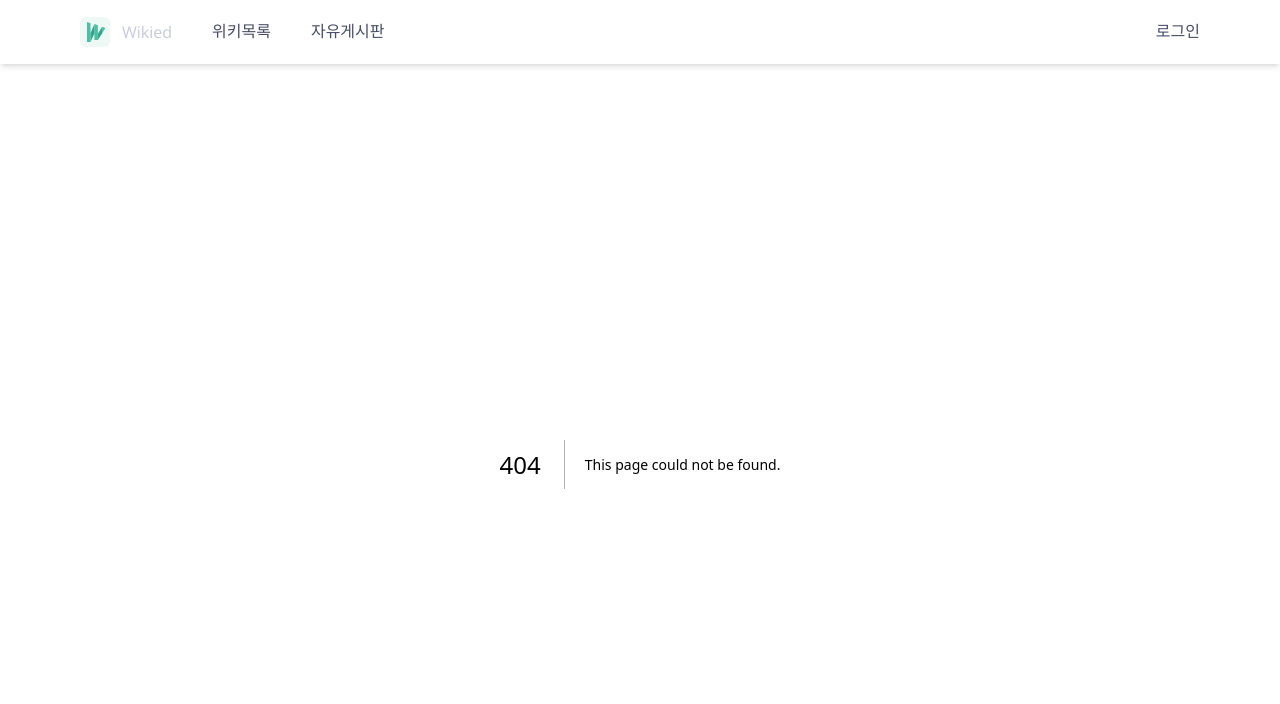
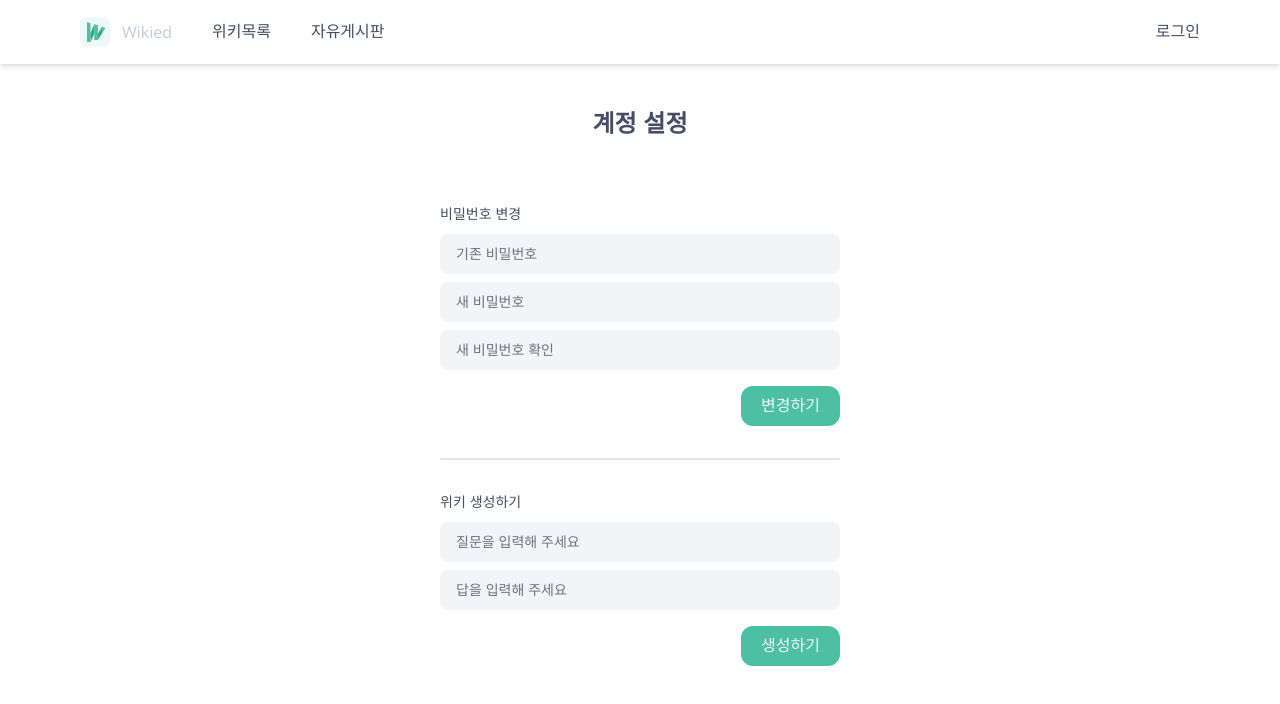
Before and after one commit to codeit-sprint-part3-5Bit/part3-project, a Next.js app: page /AccountSet in a window 1280 px wide. Before the commit this address had no page. Shown: the top 704 px of the page. Built offline with nearby package versions, Linux system fonts and the light colour scheme; a web font is replaced by a local one.

Commit message:
fix : 비밀번호 타입 지정

```diff
--- /dev/null
+++ b/src/pages/AccountSet/index.tsx
@@ -0,0 +1,176 @@
+import { useState, FormEvent, useEffect } from "react";
+import axios from "@/lib/axios";
+
+type QuestionData = {
+  securityQuestion: string;
+  securityAnswer: string;
+};
+
+type ApiResponse = {
+  message: string;
+};
+
+export default function Home() {
+  const [securityQuestion, setSecurityQuestion] = useState<string>("");
+  const [securityAnswer, setSecurityAnswer] = useState<string>("");
+  const [accessToken, setAccessToken] = useState<string | null>(null);
+  const [currentPassword, setCurrentPassword] = useState<string>("");
+  const [newPassword, setNewPassword] = useState<string>("");
+  const [confirmPassword, setConfirmPassword] = useState<string>("");
+
+  useEffect(() => {
+    const token = localStorage.getItem("accessToken");
+    setAccessToken(token);
+  }, []);
+
+  const handlePasswordChange = async (e: FormEvent) => {
+    e.preventDefault();
+
+    if (newPassword !== confirmPassword) {
+      alert("새 비밀번호와 비밀번호 확인이 일치하지 않습니다.");
+      return;
+    }
+
+    const passwordData = {
+      currentPassword,
+      password: newPassword,
+      passwordConfirmation: confirmPassword,
+    };
+
+    try {
+      const response = await axios.patch<ApiResponse>(
+        "users/me/password",
+        passwordData,
+        {
+          headers: {
+            "Content-Type": "application/json",
+            Authorization: `Bearer ${accessToken}`,
+          },
+        }
+      );
+
+      if (response.status === 200) {
+        alert("비밀번호가 성공적으로 변경되었습니다.");
+        setCurrentPassword("");
+        setNewPassword("");
+        setConfirmPassword("");
+      } else {
+        alert("비밀번호 변경에 실패했습니다.");
+      }
+    } catch (error) {
+      console.error("Error:", error);
+      alert("서버 오류가 발생했습니다.");
+    }
+  };
+
+  const handleSubmit = async (e: FormEvent) => {
+    e.preventDefault();
+
+    const data: QuestionData = {
+      securityQuestion,
+      securityAnswer,
+    };
+
+    try {
+      const response = await axios.post<ApiResponse>("/profiles", data, {
+        headers: {
+          "Content-Type": "application/json",
+          Authorization: `Bearer ${accessToken}`,
+        },
+      });
+
+      if (response.status === 201) {
+        alert(response.data.message);
+
+        setSecurityQuestion("");
+        setSecurityAnswer("");
+      } else {
+        alert("전송에 실패했습니다.");
+      }
+    } catch (error) {
+      console.error("Error:", error);
+      alert("서버 오류가 발생했습니다.");
+    }
+  };
+
+  return (
+    <div className="flex flex-col items-center justify-center h-[85vh]">
+      <h1 className="text-2xl font-semibold text-grayscale-500 mb-16">
+        계정 설정
+      </h1>
+      <div className="w-[25rem] h-[31rem] flex flex-col placeholder-grayscale-400">
+        <div className="pb-8 mb-8 border-b-2 border-b-grayscale-200">
+          <h2 className="flex text-sm text-grayscale-500 mb-2.5">
+            비밀번호 변경
+          </h2>
+          <form onSubmit={handlePasswordChange}>
+            <div className="flex flex-col gap-2">
+              <input
+                type="password"
+                value={currentPassword}
+                onChange={(e) => setCurrentPassword(e.target.value)}
+                required
+                placeholder="기존 비밀번호"
+                className="border-none px-4 bg-gray-100 rounded-lg placeholder:text-[14px]"
+              />
+              <input
+                type="password"
+                value={newPassword}
+                onChange={(e) => setNewPassword(e.target.value)}
+                required
+                placeholder="새 비밀번호"
+                className="border-none px-4 bg-gray-100 rounded-lg placeholder:text-[14px]"
+              />
+              <input
+                type="password"
+                value={confirmPassword}
+                onChange={(e) => setConfirmPassword(e.target.value)}
+                required
+                placeholder="새 비밀번호 확인"
+                className="border-none px-4 bg-gray-100 rounded-lg placeholder:text-[14px]"
+              />
+            </div>
+            <div className="flex justify-end">
+              <button
+                className="mt-4 text-gray-100 bg-green-200 py-2 px-5 rounded-xl"
+                type="submit"
+              >
+                변경하기
+              </button>
+            </div>
+          </form>
+        </div>
+
+        <h2 className="text-sm text-grayscale-500 mb-2.5 ">위키 생성하기</h2>
+        <form onSubmit={handleSubmit}>
+          <div className="flex flex-col gap-2 ">
+            <input
+              type="text"
+              value={securityQuestion}
+              onChange={(e) => setSecurityQuestion(e.target.value)}
+              required
+              placeholder="질문을 입력해 주세요"
+              className="w-[25rem] px-4 border-none bg-gray-100 rounded-lg placeholder:text-[14px]"
+            />
+            <input
+              type="text"
+              value={securityAnswer}
+              onChange={(e) => setSecurityAnswer(e.target.value)}
+              required
+              placeholder="답을 입력해 주세요"
+              className="w-[25rem] px-4 border-none bg-gray-100 rounded-lg placeholder:text-[14px]"
+            />
+          </div>
+          <div className="flex justify-end">
+            <button
+              className="mt-4 text-gray-100 bg-green-200 py-2 px-5 rounded-xl"
+              type="submit"
+            >
+              생성하기
+            </button>
+          </div>
+        </form>
+      </div>
+    </div>
+  );
+}
```
